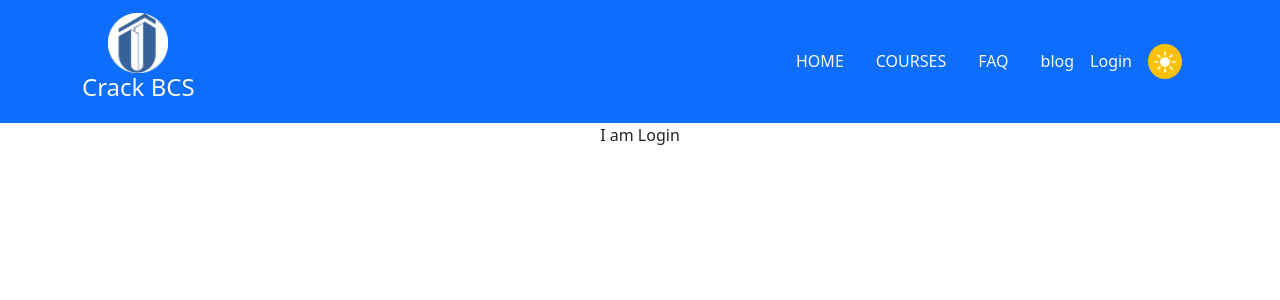
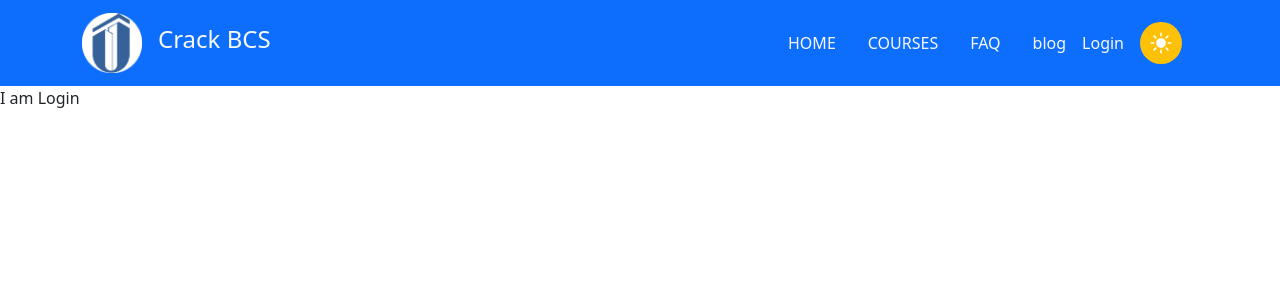
Before and after one commit to ferdouszihad/crack-bcs-front-end, a React (Create React App) app: page /Login in a window 1280 px wide. Shown: the top 300 px of the page. Built offline with nearby package versions, Linux system fonts and the light colour scheme.

Commit message:
Firebase added

```diff
--- a/package.json
+++ b/package.json
@@ -8,6 +8,7 @@
     "@testing-library/react": "^13.4.0",
     "@testing-library/user-event": "^13.5.0",
     "bootstrap": "^5.2.2",
+    "firebase": "^9.12.1",
     "react": "^18.2.0",
     "react-bootstrap": "^2.5.0",
     "react-dom": "^18.2.0",
--- a/src/App.js
+++ b/src/App.js
@@ -4,7 +4,7 @@ import navRouter from "./routes/Navroutes";
 
 function App() {
   return (
-    <div className="App">
+    <div>
       <RouterProvider router={navRouter}></RouterProvider>
     </div>
   );
--- /dev/null
+++ b/src/components/Course/Course.js
@@ -0,0 +1,22 @@
+import React from "react";
+import { Link } from "react-router-dom";
+
+const Course = ({ details }) => {
+  const { id, name, img, price } = details;
+  return (
+    <div className="col ">
+      <div className="card h-100">
+        <img src={img} className="card-img-top" alt="" />
+        <div className="card-body px-3 py-4 ">
+          <h5 className="card-title mt-2 mb-4">{name}</h5>
+          <p>price : {price} BDT</p>
+          <Link href="#" className="btn btn-success">
+            See Details
+          </Link>
+        </div>
+      </div>
+    </div>
+  );
+};
+
+export default Course;
--- a/src/components/Courses/Courses.js
+++ b/src/components/Courses/Courses.js
@@ -1,7 +1,25 @@
 import React from "react";
+import { useLoaderData } from "react-router-dom";
+import Course from "../Course/Course";
 
 const Courses = () => {
-  return <div>I am Courses</div>;
+  const courses = useLoaderData();
+
+  return (
+    <div>
+      <div className="container my-4">
+        <h2 className="text-center">Explore Our Courses</h2>
+      </div>
+
+      <div className="course-box container">
+        <div className="row g-5 row-cols-1 row-cols-md-2 row-cols-lg-3">
+          {courses.map((course) => (
+            <Course key={course.id} details={course}></Course>
+          ))}
+        </div>
+      </div>
+    </div>
+  );
 };
 
 export default Courses;
--- a/src/components/Header/Header.js
+++ b/src/components/Header/Header.js
@@ -5,7 +5,7 @@ import Nav from "react-bootstrap/Nav";
 import Navbar from "react-bootstrap/Navbar";
 import { Link } from "react-router-dom";
 import logo from "../../images/logo.png";
-import { BeakerIcon, SunIcon, MoonIcon } from "@heroicons/react/24/solid";
+import { SunIcon, MoonIcon } from "@heroicons/react/24/solid";
 
 const Header = () => {
   const [theme, setTheme] = useState(true);
@@ -16,8 +16,11 @@ const Header = () => {
     <header>
       <Navbar bg="primary" variant="dark">
         <Container>
-          <Navbar.Brand className="d-flex gap-3 align-items-center">
-            <Link to="/" className="text-light text-decoration-none">
+          <Navbar.Brand>
+            <Link
+              to="/"
+              className=" d-flex gap-3 align-items-center text-light text-decoration-none"
+            >
               <img src={logo} alt="" width="60px" />
               <h4>Crack BCS</h4>
             </Link>
@@ -48,7 +51,7 @@ const Header = () => {
             onClick={handleTheme}
             className={`theme-icon text-white mx-3 ${
               theme ? "bg-warning" : "bg-dark"
-            } p-1 rounded-circle`}
+            } p-2 rounded-circle`}
           >
             {theme ? (
               <SunIcon style={{ width: "26px" }}></SunIcon>
--- a/src/routes/Navroutes.js
+++ b/src/routes/Navroutes.js
@@ -21,6 +21,10 @@ const navRouter = createBrowserRouter([
       },
       {
         path: "courses",
+        loader: async () => {
+          const data = await fetch("http://localhost:4000/courses");
+          return data;
+        },
         element: <Courses></Courses>,
       },
       {
```
Also changed, not shown: src/firebase/firebase.config.js (added, +18 -0 lines), 1 other file (tests, documents, lock files or other folders).
